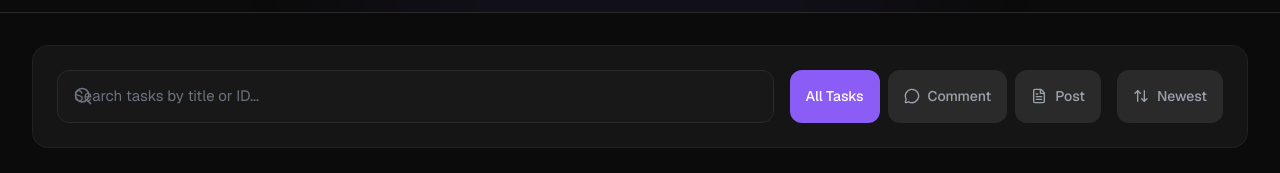
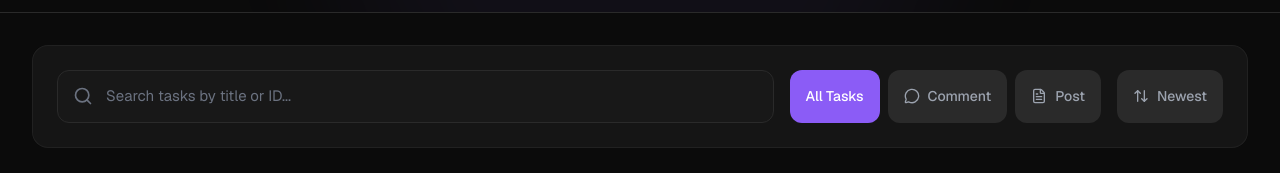
Before and after one commit to Ceookakeyindustry/redditops-tasks, a Next.js app: page / in a window 1280 px wide. Shown: the part 540-713 px from the top of the page. Built offline with nearby package versions, Linux system fonts and the light colour scheme.

Commit message:
Fix search icon overlapping text - add !important padding to search inputs

```diff
--- a/src/app/admin/submissions/page.tsx
+++ b/src/app/admin/submissions/page.tsx
@@ -172,7 +172,7 @@ export default function AdminSubmissionsPage() {
                 placeholder="Search by Reference ID, Discord, Task ID..."
                 value={searchQuery}
                 onChange={e => setSearchQuery(e.target.value)}
-                className="input-field pl-12"
+                className="input-field !pl-12"
               />
             </div>
             <div className="flex gap-2">
--- a/src/app/admin/tasks/page.tsx
+++ b/src/app/admin/tasks/page.tsx
@@ -134,7 +134,7 @@ export default function AdminTasksPage() {
               placeholder="Search by task name, ID, or access code..."
               value={searchQuery}
               onChange={e => setSearchQuery(e.target.value)}
-              className="input-field pl-12"
+              className="input-field !pl-12"
             />
           </div>
         </div>
--- a/src/app/page.tsx
+++ b/src/app/page.tsx
@@ -89,7 +89,7 @@ export default function HomePage() {
                 placeholder="Search tasks by title or ID..."
                 value={searchQuery}
                 onChange={e => setSearchQuery(e.target.value)}
-                className="input-field pl-12"
+                className="input-field !pl-12"
               />
             </div>
 
--- a/src/app/status/page.tsx
+++ b/src/app/status/page.tsx
@@ -49,7 +49,7 @@ export default function StatusPage() {
                     setRefId(e.target.value);
                     setError('');
                   }}
-                  className="input-field pl-12 text-lg font-mono"
+                  className="input-field !pl-12 text-lg font-mono"
                   autoFocus
                 />
               </div>
```
